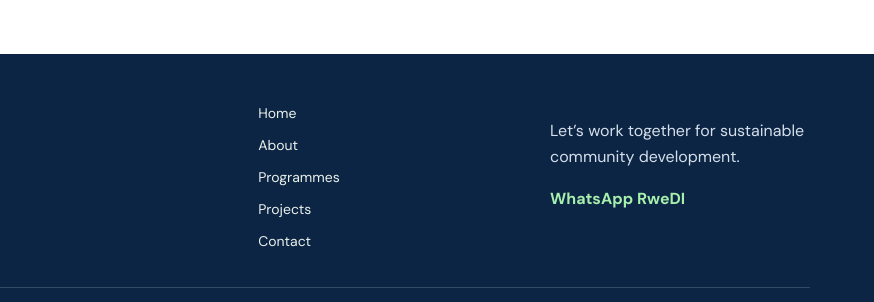
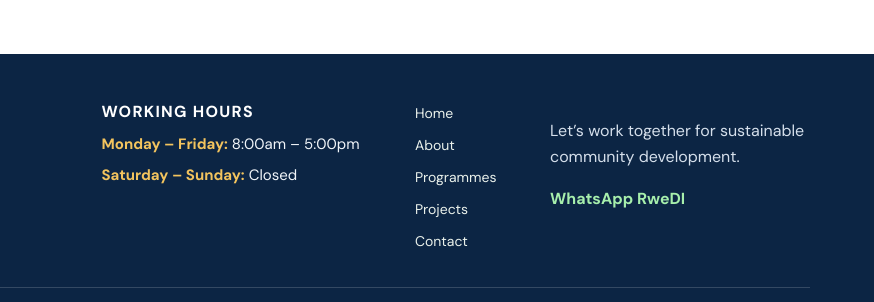
Before and after one commit to MASEREKA-BENET/rwedi-website, a plain HTML site: page about.html in a window 1280 px wide. Shown: the part 3217-3519 px from the top of the page, 406-1280 px from the left. Drawn offline with Linux system fonts and the light colour scheme.

Commit message:
Restore high-contrast footer working hours

```diff
--- a/about.html
+++ b/about.html
@@ -10,4 +10,4 @@
 <article class="founder-card founder-card-masereka"><div class="founder-portrait"><img src="assets/founder-masereka-benet-white.png" alt="Portrait of Masereka Benet" loading="lazy"></div><div class="founder-card-copy"><h3>Masereka Benet</h3><p>Co-Founder</p><p class="profile-bio">Masereka Benet is a Co-Founder of Rwenzori Development Initiative. He contributed to the establishment of the organisation's vision and its commitment to sustainable community development. His proposed area of contribution centres on strategic thinking, organisational direction and promoting initiatives that empower communities, strengthen local capacity and create opportunities for lasting social and economic transformation.</p></div></article>
 </div></div></section>
 <section class="content-section" id="governance"><div class="content-inner"><article class="info-panel"><p class="eyebrow">Governance commitment</p><h2 class="section-heading">Accountability and oversight</h2><p>RweDI intends to establish an independent Board of Directors with oversight responsibilities and a professionally managed secretariat. Its partnership approach is intended to use written agreements, clear roles, safeguarding standards and transparent financial arrangements.</p></article></div></section></main>
-<footer class="site-footer"><div class="footer-inner"><div class="footer-org"><a class="footer-brand" href="index.html"><img src="assets/rwedi-logo.png" alt="RweDI logo"><span>Rwenzori Development Initiative <b>(RweDI)</b></span></a><p class="footer-location">Proposed community-focused initiative · Kasese District, Uganda</p><div class="footer-contact"><a href="mailto:rwedi.info@gmail.com">rwedi.info@gmail.com</a><a href="tel:+256789033226">0789 033 226</a></div></div><nav class="footer-nav" aria-label="Footer navigation"><a href="index.html">Home</a><a href="about.html">About</a><a href="programmes.html">Programmes</a><a href="projects.html">Projects</a><a href="contact.html">Contact</a></nav><div class="footer-connect"><p>Let’s work together for sustainable community development.</p><a href="https://wa.me/256789033226" target="_blank" rel="noopener noreferrer">WhatsApp RweDI</a></div></div><div class="footer-bottom"><span>© <span data-current-year>2026</span> Rwenzori Development Initiative</span><span>Building sustainable social and economic development</span></div></footer></body></html>
+<footer class="site-footer"><div class="footer-inner"><div class="footer-org"><a class="footer-brand" href="index.html"><img src="assets/rwedi-logo.png" alt="RweDI logo"><span>Rwenzori Development Initiative <b>(RweDI)</b></span></a><p class="footer-location">Proposed community-focused initiative · Kasese District, Uganda</p><div class="footer-contact"><a href="mailto:rwedi.info@gmail.com">rwedi.info@gmail.com</a><a href="tel:+256789033226">0789 033 226</a></div></div><div class="footer-hours" aria-label="Working hours"><h2 class="footer-hours-title">Working hours</h2><p><strong>Monday – Friday:</strong> 8:00am – 5:00pm</p><p><strong>Saturday – Sunday:</strong> Closed</p></div><nav class="footer-nav" aria-label="Footer navigation"><a href="index.html">Home</a><a href="about.html">About</a><a href="programmes.html">Programmes</a><a href="projects.html">Projects</a><a href="contact.html">Contact</a></nav><div class="footer-connect"><p>Let’s work together for sustainable community development.</p><a href="https://wa.me/256789033226" target="_blank" rel="noopener noreferrer">WhatsApp RweDI</a></div></div><div class="footer-bottom"><span>© <span data-current-year>2026</span> Rwenzori Development Initiative</span><span>Building sustainable social and economic development</span></div></footer></body></html>
--- a/styles.css
+++ b/styles.css
@@ -100,7 +100,7 @@
 .footer-contact .contact-icon{width:18px;height:18px;flex:0 0 18px;fill:none;stroke:currentColor;stroke-width:1.8;stroke-linecap:round;stroke-linejoin:round}
 .footer-hours{flex:0 1 260px}
 .footer-hours-title{font:700 16px/1.3 var(--sans);letter-spacing:.08em;text-transform:uppercase;color:#fff;margin:0 0 10px}
-.footer-hours p{font-size:14px;line-height:1.5;color:#cad8cd;margin:0 0 6px}
+.footer-hours p{font-size:15px;line-height:1.6;color:#f1f5f9;margin:0 0 7px}
 .footer-hours p:last-child{margin-bottom:0}
 .footer-hours strong{color:#f3c45e}
 @media(max-width:1100px){
```
Also changed, not shown: contact.html (+1 -1 lines), index.html (+1 -1 lines), programmes.html (+1 -1 lines), projects.html (+1 -1 lines).
